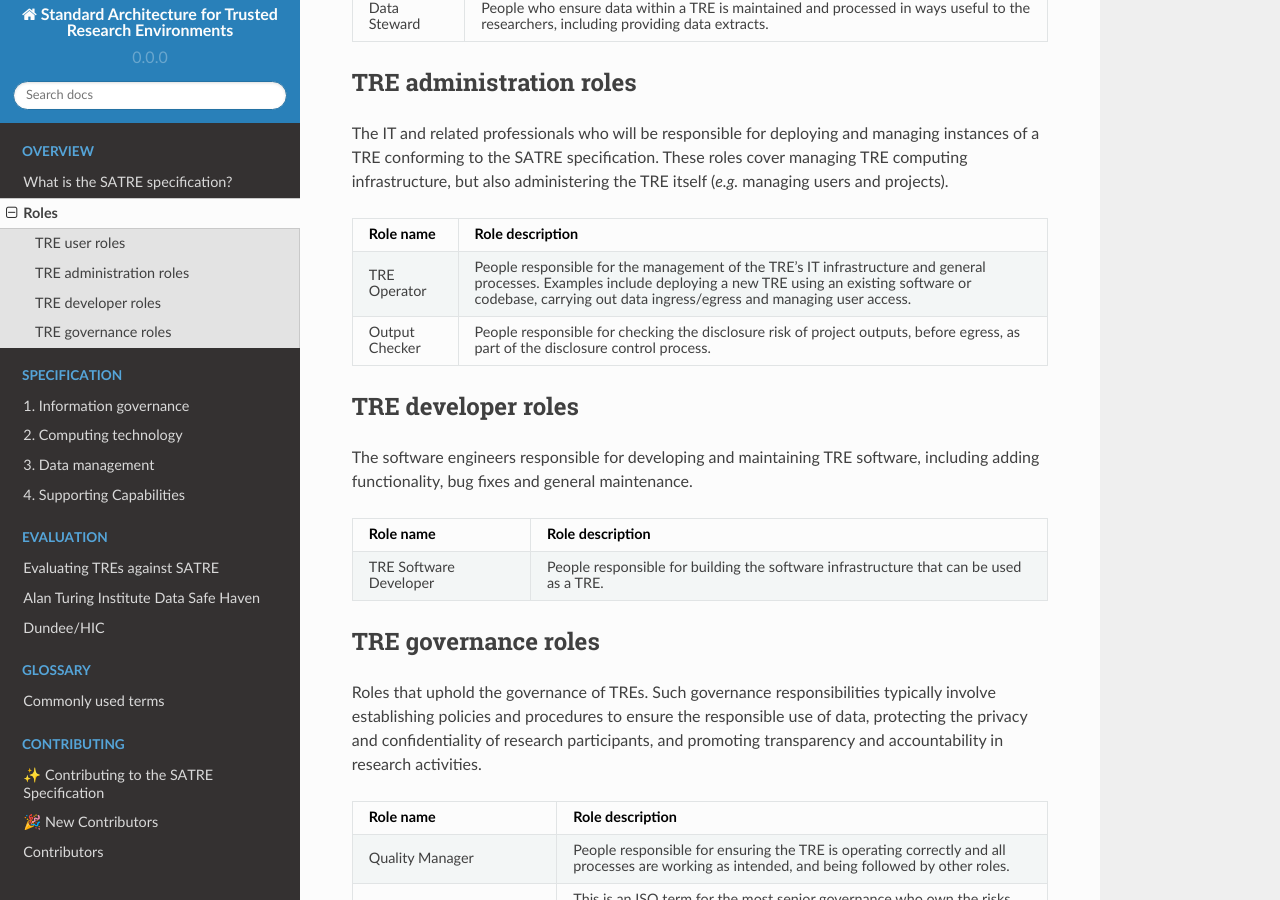
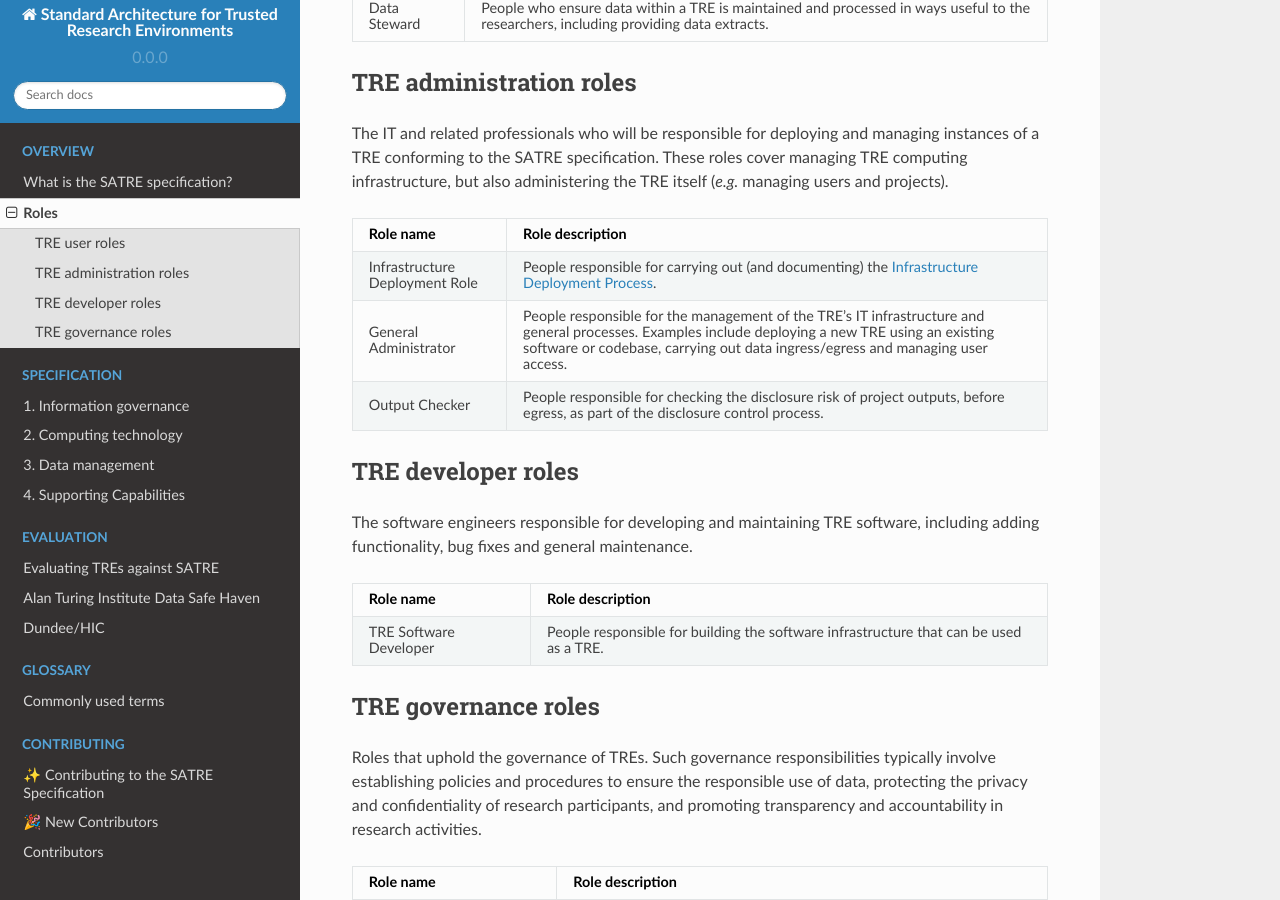
Before and after one commit to sa-tre/satre-specification, a Sphinx documentation site: the page built from docs/source/roles.md, in a window 1280 px wide and 900 px high, scrolled down 434 px. Built offline with Sphinx 7.4.7 and the Read the Docs theme 2.0.0, drawn with Linux system fonts in a browser that asks for light colours.

Commit message:
add Infrastructure Deployment Role

```diff
--- a/docs/source/roles.md
+++ b/docs/source/roles.md
@@ -42,7 +42,9 @@ These roles cover managing TRE computing infrastructure, but also administering
 
 * - Role name
   - Role description
-* - TRE Operator
+* - Infrastructure Deployment Role
+  - People responsible for carrying out (and documenting) the {ref}`infrastructure_deployment_process`.
+* - General Administrator
   - People responsible for the management of the TRE's IT infrastructure and general processes. Examples include deploying a new TRE using an existing software or codebase, carrying out data ingress/egress and managing user access.
 * - Output Checker
   - People responsible for checking the disclosure risk of project outputs, before egress, as part of the disclosure control process.
```
Also changed, not shown: docs/source/pillars/computing_technology.md (+2 -0 lines).
